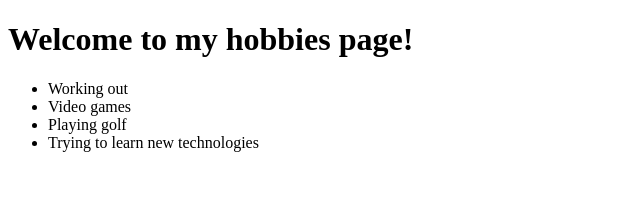
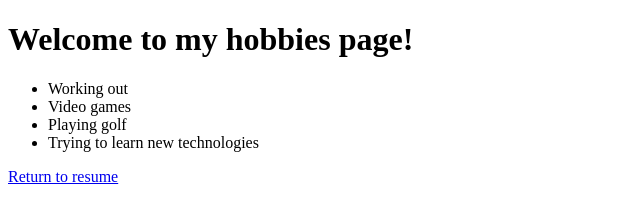
Before and after one commit to Jpotter555/Jonathan-Potter-HTML-resume, a plain HTML site: page public/hobbies.html in a window 1280 px wide. Shown: the whole page, without its empty margins (0-640 px from the left). Drawn offline with Linux system fonts and the light colour scheme.

Commit message:
Update hobbies.html

```diff
--- a/public/hobbies.html
+++ b/public/hobbies.html
@@ -15,7 +15,7 @@
         <li>Playing golf</li>
         <li>Trying to learn new technologies</li>
     </ul>
-
+    <a href="../index.html">Return to resume</a>
 </body>
 
 </html>
```
